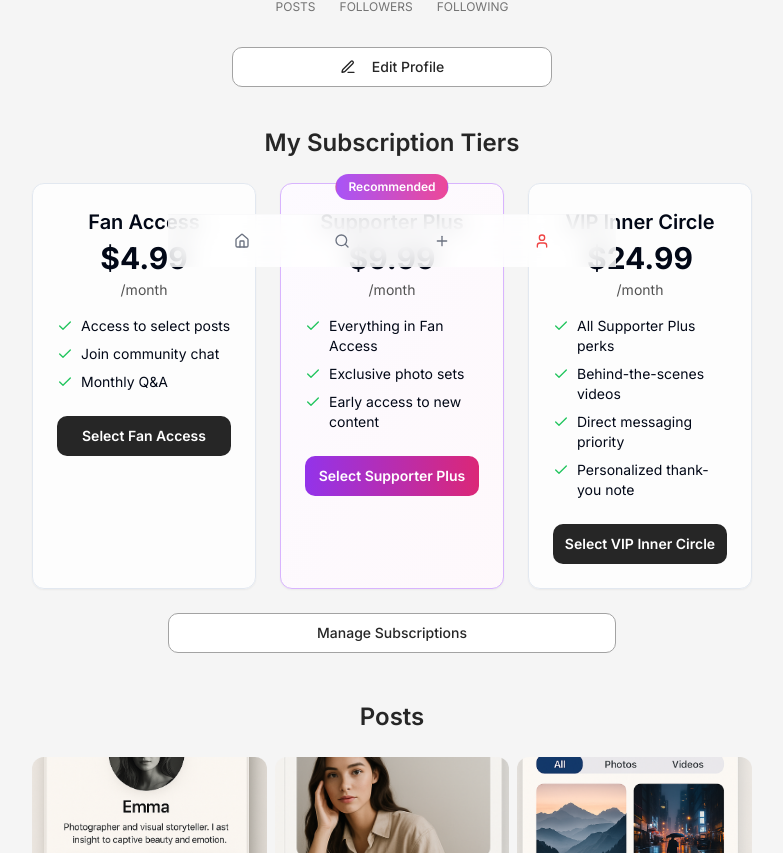
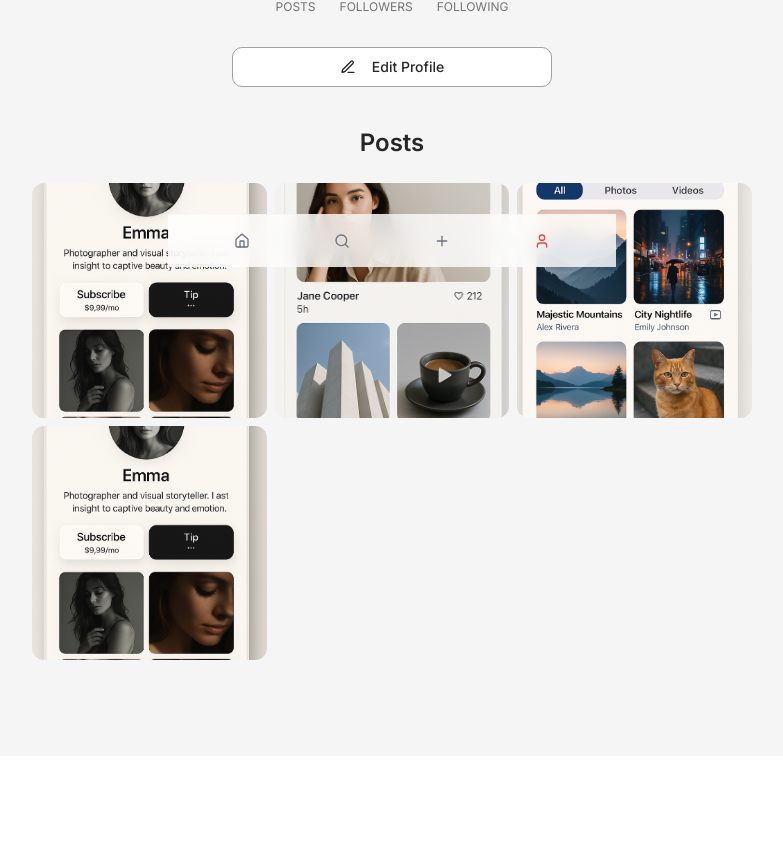
Before and after one commit to Satisfyguy/xdose-content-bloom, a React (Vite) app: page /profile in a window 1280 px wide. Shown: the part 533-1386 px from the top of the page, without its empty margins (248-1031 px from the left). After the commit the page ends 1289 px from the top, so only its background shows below. Built offline with nearby package versions, Linux system fonts and the light colour scheme.

Commit message:
Remove subscription tiers from profile page
Removed the subscription tiers section from the profile page (`src/pages/Profile.tsx`) as requested.

```diff
--- a/src/pages/Profile.tsx
+++ b/src/pages/Profile.tsx
@@ -3,7 +3,8 @@ import { Button } from "@/components/ui/button";
 import { Avatar, AvatarFallback, AvatarImage } from "@/components/ui/avatar";
 import NavigationBar from "@/components/NavigationBar";
 import TipButton from "@/components/TipButton";
-import SubscriptionPlan from "@/components/SubscriptionPlan";
+// Removed SubscriptionPlan import as it's no longer used directly on this page
+// import SubscriptionPlan from "@/components/SubscriptionPlan";
 import { Edit3 } from "lucide-react";
 
 const Profile = () => {
@@ -26,7 +27,9 @@ const Profile = () => {
   ];
   const postCount = posts.length;
 
-  // Updated subscription tiers to English and new structure
+  // Updated subscription tiers to English and new structure - this constant might become unused if not used elsewhere.
+  // For now, I'll leave it in case it's used by the tab implementation later.
+  // If it's confirmed to be unused after all Profile page changes, we can remove it.
   const subscriptionTiers = [
     {
       name: "Fan Access",
@@ -64,6 +67,7 @@ const Profile = () => {
         </div>
 
         <div className="px-4 md:px-6 flex flex-col items-center">
+          {/* Avatar, user name, username, bio */}
           <Avatar className="w-32 h-32 md:w-40 md:h-40 mb-4 border-4 border-neutral-100 dark:border-neutral-950 shadow-xl">
             <AvatarImage src={user.avatar} alt={user.name} />
             <AvatarFallback>{user.name.charAt(0)}</AvatarFallback>
@@ -100,37 +104,15 @@ const Profile = () => {
                 Edit Profile
               </Button>
             ) : (
-              // This section is for when it's NOT the user's own profile.
-              // It was previously showing a TipButton here, and another TipButton below.
-              // Let's ensure only one TipButton shows if it's not their own profile.
               <TipButton creatorName={user.name} />
             )}
-            {/* Tip button logic: Show if not own profile. The original code had a duplicate. */}
             {!user.isOwnProfile && <TipButton creatorName={user.name} />}
-            {/* If it is own profile, no tip button to self. Current logic: user.isOwnProfile is true, so this won't show. */}
           </div>
 
-          {/* Subscription Tiers Section */}
-          {/* This section was for !user.isOwnProfile, which isn't the case here. */}
-          {/* The relevant section for own profile is below. */}
-
-          {/* If it's own profile, show "My Subscription Tiers" */}
-          {user.isOwnProfile && (
-             <div className="w-full mb-12">
-              <h2 className="text-2xl font-semibold mb-6 text-center">My Subscription Tiers</h2>
-                <div className="grid grid-cols-1 md:grid-cols-3 gap-4 md:gap-6">
-                {subscriptionTiers.map((tier) => (
-                  <SubscriptionPlan key={tier.name} plan={tier} />
-                ))}
-              </div>
-              <Button variant="outline" className="mt-6 w-full max-w-md mx-auto block border-neutral-400 dark:border-neutral-600 hover:bg-neutral-200 dark:hover:bg-neutral-800">
-                Manage Subscriptions
-              </Button>
-            </div>
-          )}
-
+          {/* Subscription Tiers Section - REMOVED */}
           {/* Posts Grid */}
           <div>
+            {/* Posts grid title and content */}
             <h2 className="text-2xl font-semibold mb-6 text-center">Posts</h2>
             {posts.length > 0 ? (
 
```
